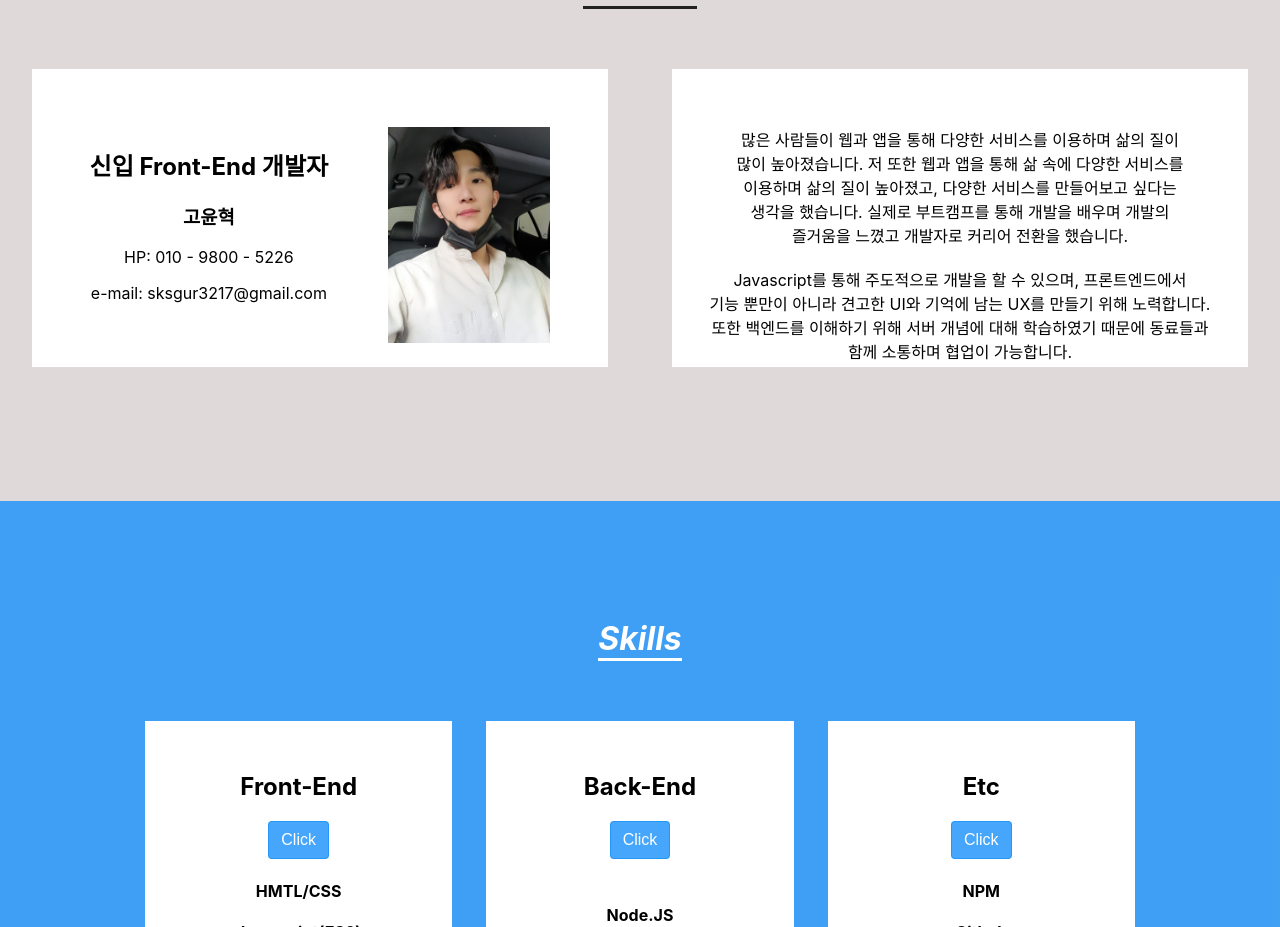
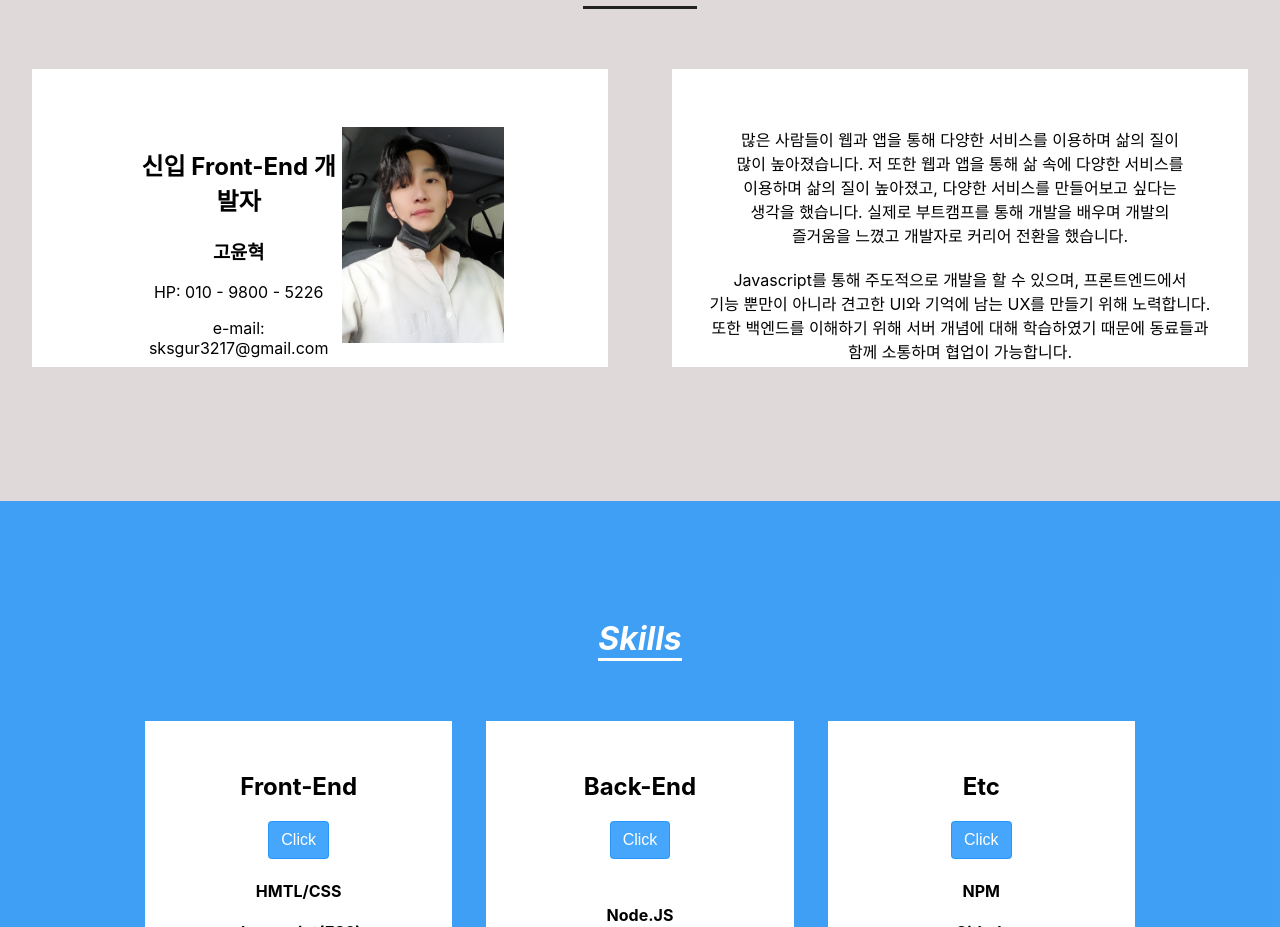
Before and after one commit to ko7452/portfolio, a React (Create React App) app: page / in a window 1280 px wide. Shown: the part 950-1877 px from the top of the page. Built offline with nearby package versions, Linux system fonts and the light colour scheme.

Commit message:
about 간격 조정

```diff
--- a/src/component/About.css
+++ b/src/component/About.css
@@ -53,3 +53,10 @@
 .photo-inner {
   margin: 0;
 }
+/* 명함 간격 조정 */
+.box-margin {
+  margin-left: 10%;
+}
+.box-margin02 {
+  margin-right: 10%;
+}
--- a/src/component/About.js
+++ b/src/component/About.js
@@ -13,13 +13,13 @@ const About = () => {
           <div class="about-contact-box">
             <div class="about-info-box">
               <div class="about-contact-box-wraper02">
-                <div>
+                <div class="box-margin">
                   <h2>신입 Front-End 개발자</h2>
                   <h3>고윤혁</h3>
                   <p>HP: 010 - 9800 - 5226</p>
                   <p>e-mail: sksgur3217@gmail.com</p>
                 </div>
-                <div>
+                <div class="box-margin02">
                   <img src={Photo} width="162.61" height="215.92" />
                 </div>
               </div>
```
Also changed, not shown: 12 other files (tests, documents, lock files or other folders).
